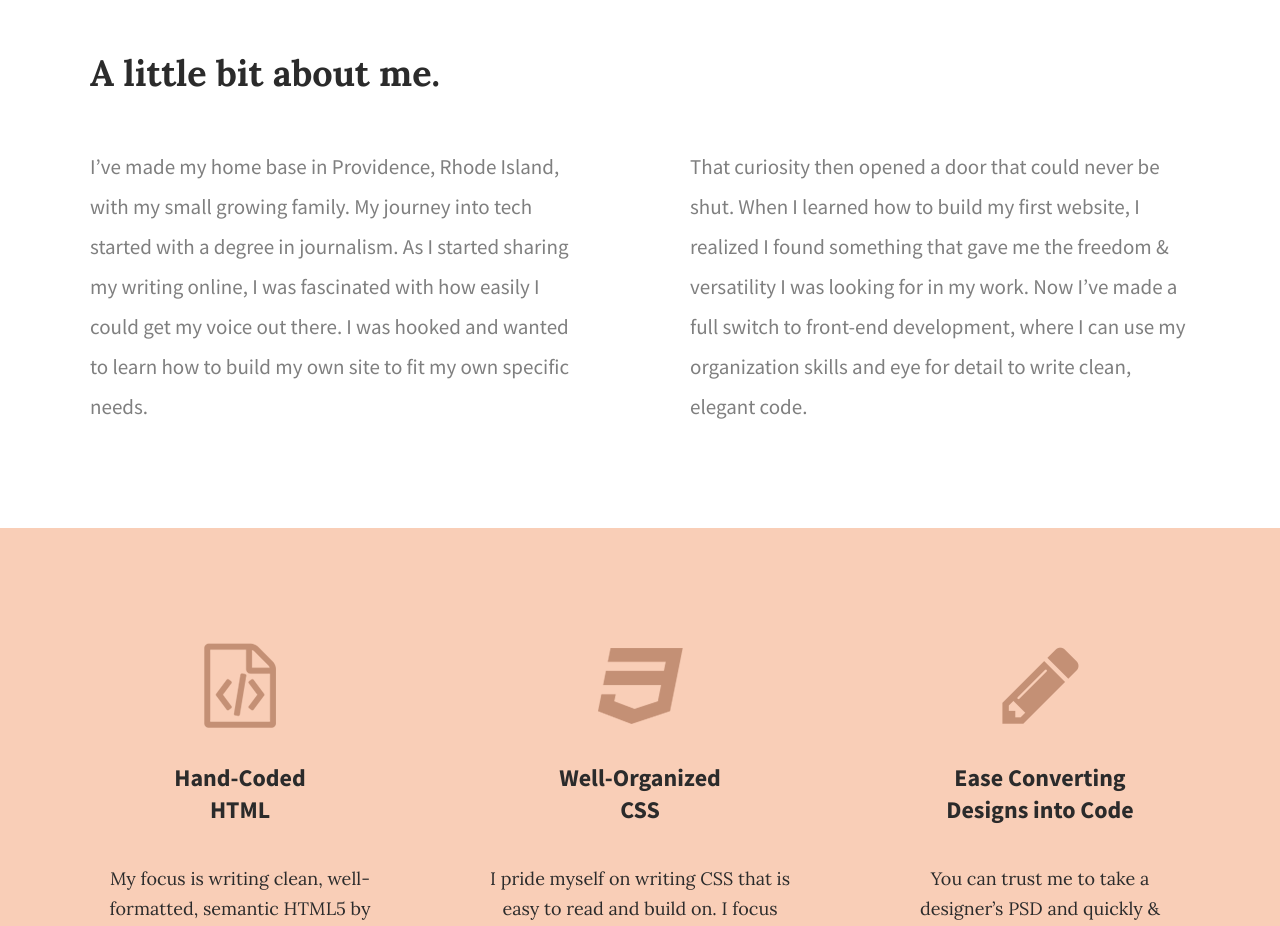
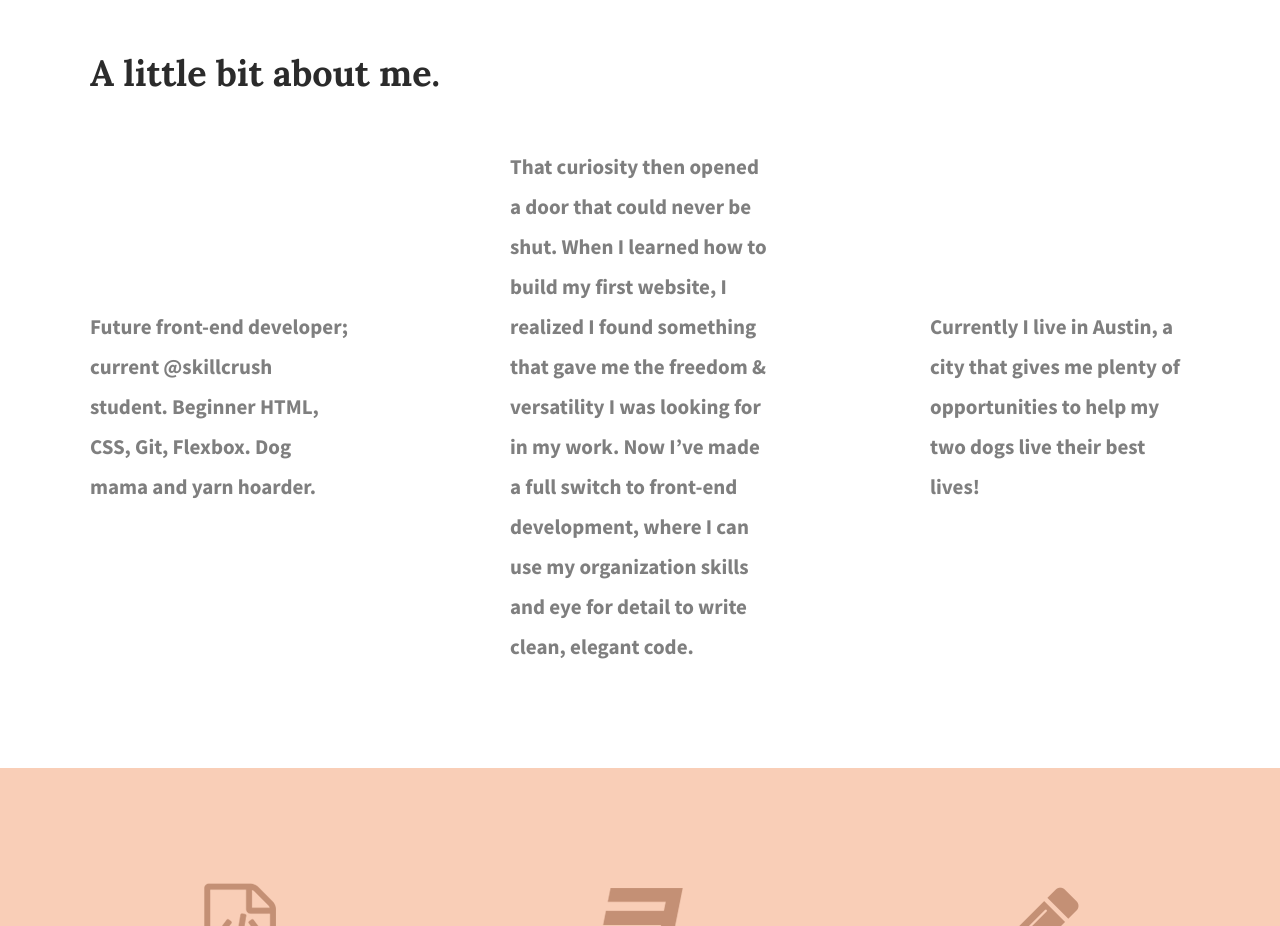
Before and after one commit to srstrom/jubilee-austen, a plain HTML site: page index.html in a window 1280 px wide. Shown: the part 860-1786 px from the top of the page. Drawn offline with Linux system fonts and the light colour scheme.

Commit message:
Updated about section to flexbox grid

```diff
--- a/css/main.css
+++ b/css/main.css
@@ -85,6 +85,23 @@ header h2 span {
     padding-right: 50px;
 }
 
+.flex-container {
+    display: flex;
+    font-weight: bold;
+    flex-flow: row nowrap;
+    justify-content: space-between;
+    align-items: center;
+}
+
+.flex-items {
+    display: flex;
+    font-size: 21px;
+    color: #7f7f7f;
+    line-height: 40px;
+    width: 30%;
+    justify-content: center;
+    align-items: center;
+}
 /***** WORK SECTION *****/
 
 #work {
--- a/index.html
+++ b/index.html
@@ -37,14 +37,21 @@
             <div class="full-width">
                 <h2>A little bit about me.</h2>
 
-                <div class="half-width">
-                    <p>I’ve made my home base in Providence, Rhode Island, with my small growing family. My journey into tech started with a degree in journalism. As I started sharing my writing online, I was fascinated with how easily I could get my voice out there. I was hooked and wanted to learn how to build my own site to fit my own specific needs.</p>
+                <section class="flex-container">
+
+                <div class="flex-items" id="bio">
+                    <p>Future front-end developer; current @skillcrush student. Beginner HTML, CSS, Git, Flexbox. Dog mama and yarn hoarder.
+                    </p>
                 </div>
 
-                <div class="half-width">
+                <div class="flex-items" id="more-info">
                     <p>That curiosity then opened a door that could never be shut. When I learned how to build my first website, I realized I found something that gave me the freedom & versatility I was looking for in my work. Now I’ve made a full switch to front-end development, where I can use my organization skills and eye for detail to write clean, elegant code.</p>
                 </div>
 
+                <div class="flex-items" id="dog-info">
+                    <p>Currently I live in Austin, a city that gives me plenty of opportunities to help my two dogs live their best lives!</p>
+                </div>
+                </section>
             </div>
         </section>
 
```
